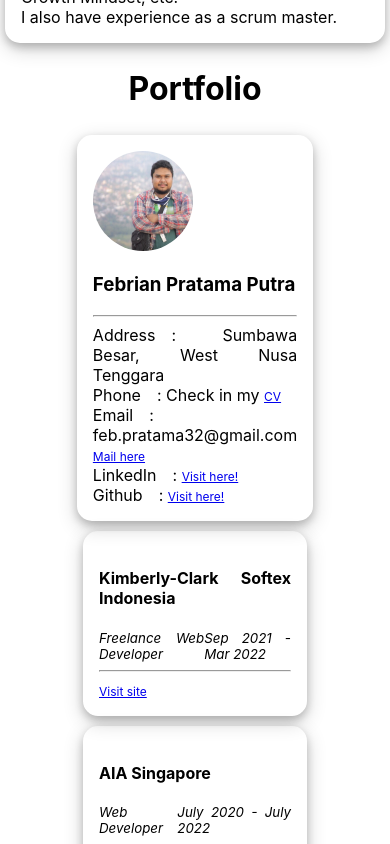
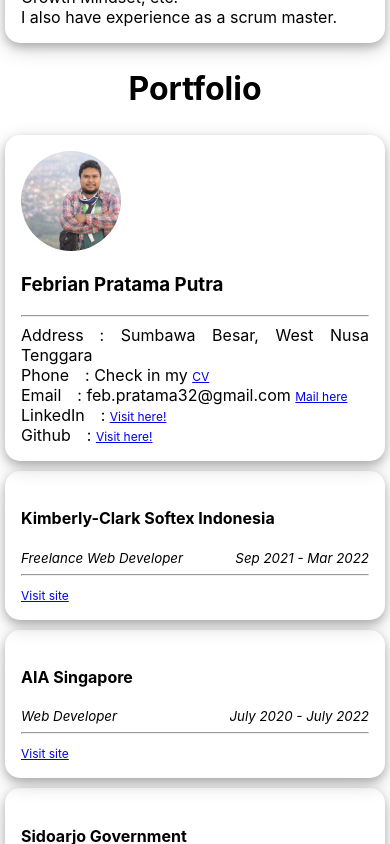
Before and after one commit to febhost32/portfolio, a React (Create React App) app: page / in a window 390 px wide. Shown: the part 1320-2164 px from the top of the page. Built offline with nearby package versions, Linux system fonts and the light colour scheme.

Commit message:
Checkpoint

```diff
--- a/src/pages/MainPage.css
+++ b/src/pages/MainPage.css
@@ -50,7 +50,7 @@ p {
     text-align: center;
 }
 
-.portfolio-section .portfolio-wrapper{
+.portfolio-wrapper{
     display: flex;
     flex-wrap: wrap;
     flex-direction: row;
@@ -70,3 +70,10 @@ p {
     flex-direction: column;
     flex-grow: 1;
 }
+
+@media only screen and (max-width:768px) {
+    .portfolio-wrapper {
+        margin-left: 0;
+        margin-right: 0;
+    }
+}
```
